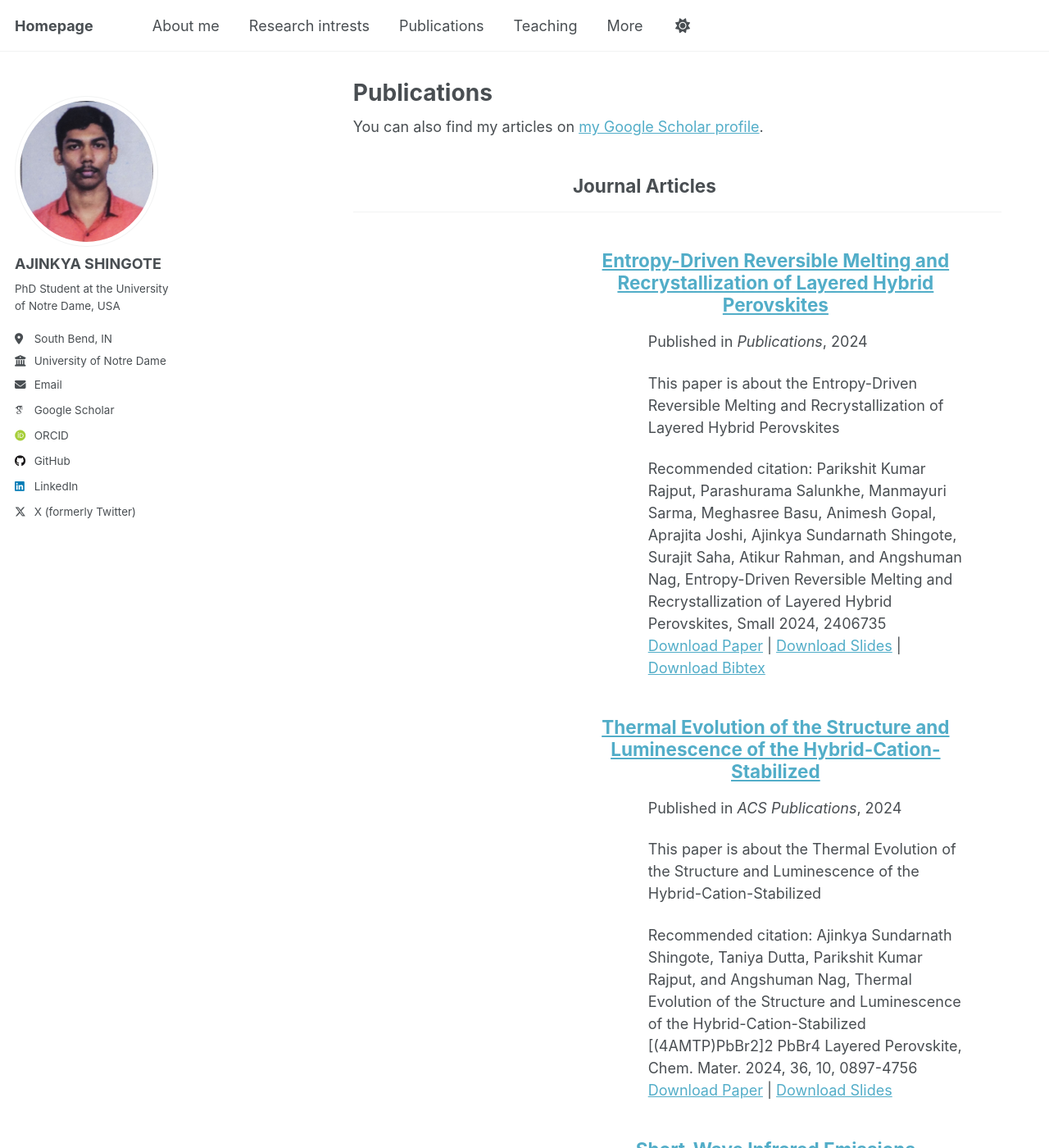
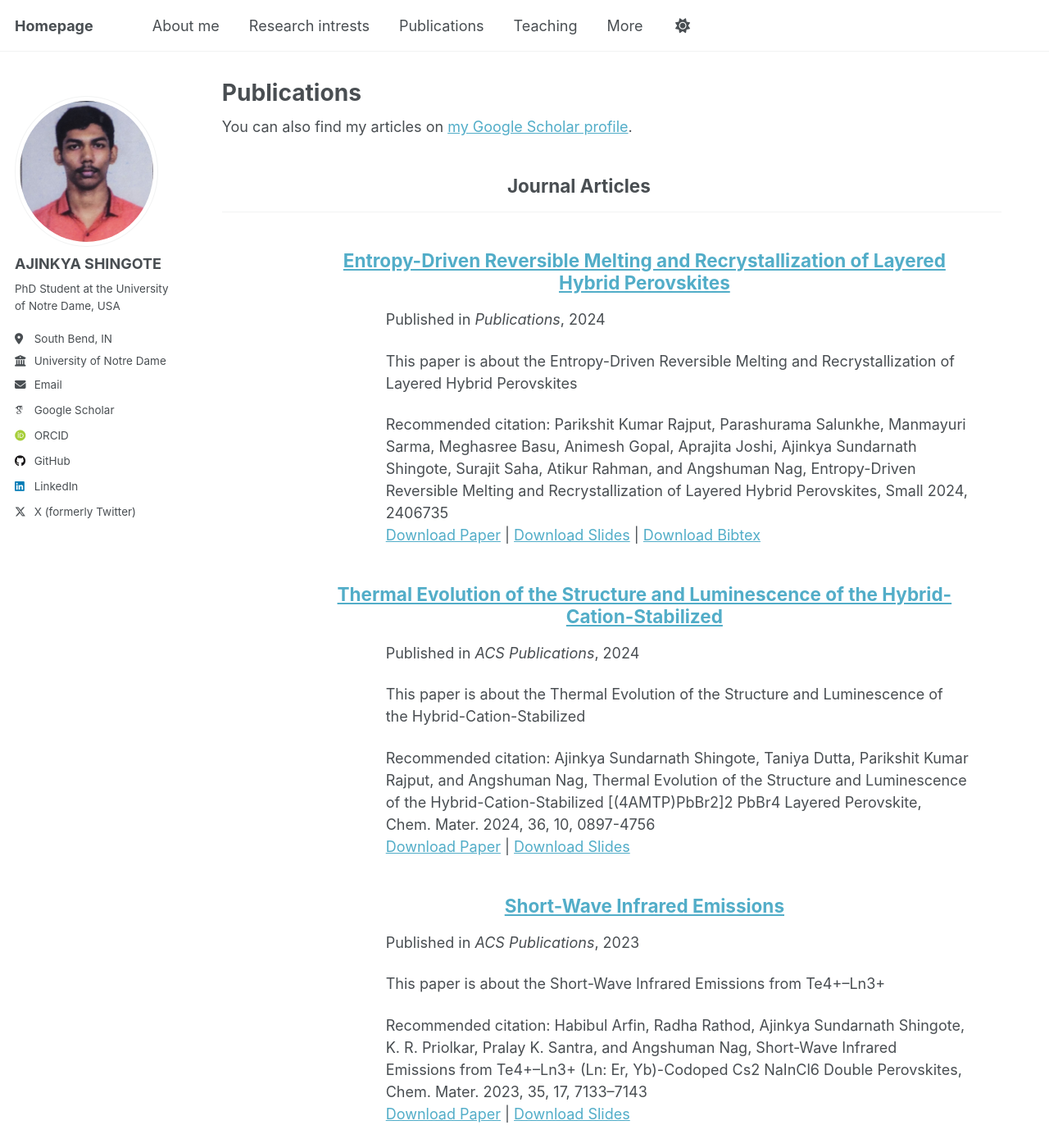
Before and after one commit to ajinkya-ss/ajinkya-ss, a Jekyll site: the page built from _pages/publications.html, in a window 1280 px wide and 1400 px high. Shown: the whole window at 82% size. Built offline with Jekyll 4.4.1, drawn with Linux system fonts in a browser that asks for light colours; some web fonts are replaced; a script that is not in the unit is left out.

Commit message:
Update publications.html

```diff
--- a/_pages/publications.html
+++ b/_pages/publications.html
@@ -10,9 +10,9 @@ author_profile: true
 .list_item,
 .archive,
 .page__content {
-  margin-left: 360px !important;   /* distance from sidebar */
+  margin-left: 200px !important;   /* distance from sidebar */
   margin-right: 40px !important;   /* breathing room on right */
-  width: calc(100% - 400px) !important;  /* total width compensation */
+  width: calc(100% - 240px) !important;  /* total width compensation */
   max-width: 100% !important;
   box-sizing: border-box !important;
 }
```
